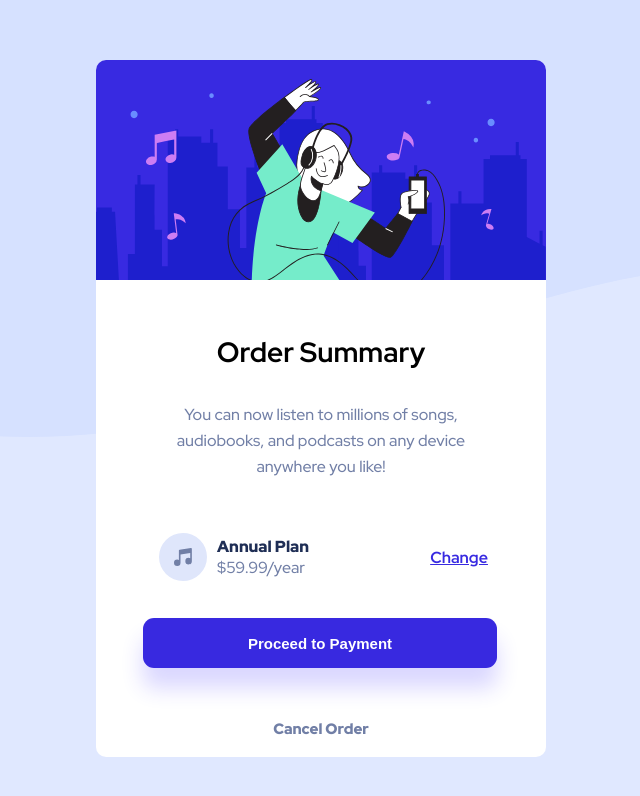
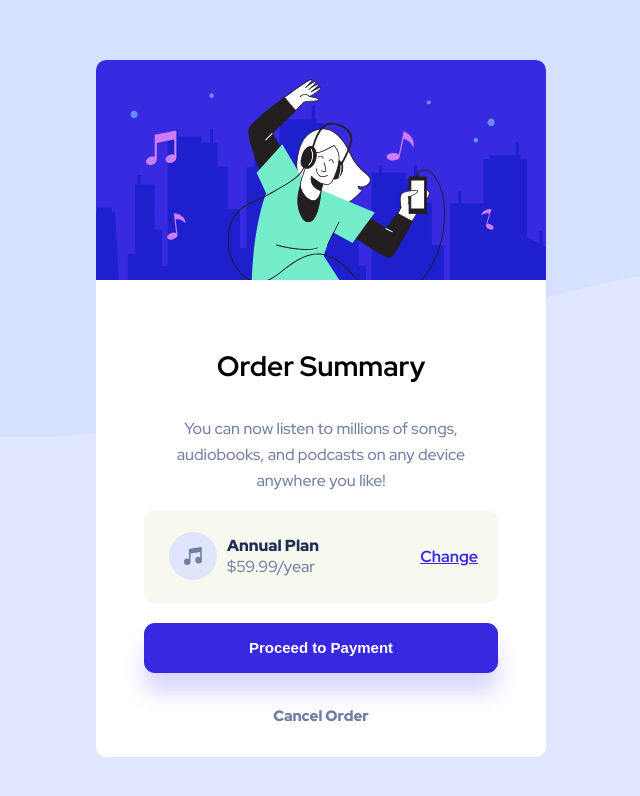
Before and after one commit to zanguraa/order-summary-component, a plain HTML site: page index.html in a window 1280 px wide. Shown: the whole page, without its empty margins (319-959 px from the left). Drawn offline with Linux system fonts and the light colour scheme.

Commit message:
feat: change styles

```diff
--- a/index.html
+++ b/index.html
@@ -17,6 +17,7 @@
       <div class="img-container">
         <img src="./images/illustration-hero.svg" alt="hero">
       </div>
+      <div class="without-img">
         <div class="headline-container">
           <h2>Order Summary</h2>
             <p>You can now listen to millions of songs, audiobooks, and podcasts on any device anywhere you like!</p>
@@ -32,12 +33,14 @@
          <p>
             <a class="change-button" href="">Change</a>
             </p>
-    </div>
+          </div>
+
   <button>Proceed to Payment</button>
   <p class="cancel">
     <a href="">Cancel Order</a>
   </p>
 </div>
+</div>
 </main>
 </body>
 </html>
--- a/styles.css
+++ b/styles.css
@@ -34,6 +34,10 @@ body {
     border-radius: 10px 10px 0 0;
 }
 
+.without-img {
+    padding: 48px;
+}
+
 h2 {
     font-size: 28px;
 }
@@ -54,7 +58,11 @@ h2 {
 
 .text-price-logo-container {
     display: flex;
-    justify-content: space-around;
+    justify-content: space-between;
+    padding: 20px;
+    background: #F7F9EF;
+    border-radius: 11px;
+    margin-bottom: 20px;
 }
 
 .price-container {
@@ -89,7 +97,6 @@ h2 {
 }
 
 button {
-    margin-left: 47px;
     width: 354px;
     height: 50px;
     background: hsl(245, 75%, 52%);
@@ -108,6 +115,8 @@ button:hover {
 
 .cancel {
     text-align: center;
+    margin-top: 32px;
+
 }
 
 .cancel a {
```
